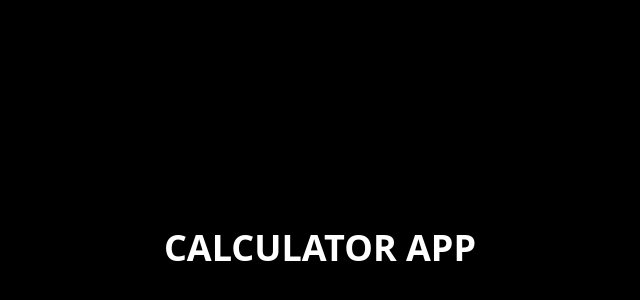
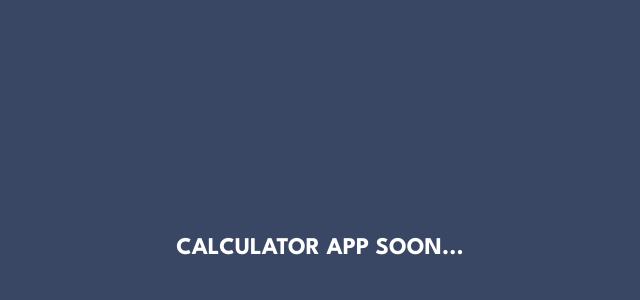
Before and after one commit to safwanAzman/calculator-app, a Next.js app: page / in a window 1280 px wide. Shown: the part 152-452 px from the top of the page, without its empty margins (320-960 px from the left). Built offline with nearby package versions, Linux system fonts and the light colour scheme.

Commit message:
feat:try run color based on tailwindcss config

```diff
--- a/src/pages/index.js
+++ b/src/pages/index.js
@@ -14,8 +14,8 @@ export default function Home() {
         <meta name="viewport" content="width=device-width, initial-scale=1" />
         <link rel="icon" href="/favicon.ico" />
       </Head>
-      <main  className="h-screen bg-black flex items-center justify-center ">
-        <h1 className="text-4xl text-white font-bold">CALCULATOR APP</h1>
+      <main  className="h-screen bg-bgTheme1-mainBg flex items-center justify-center ">
+        <h1 className="text-2xl text-white font-bold myFont">CALCULATOR APP SOON...</h1>
       </main>
     </>
   )
```
